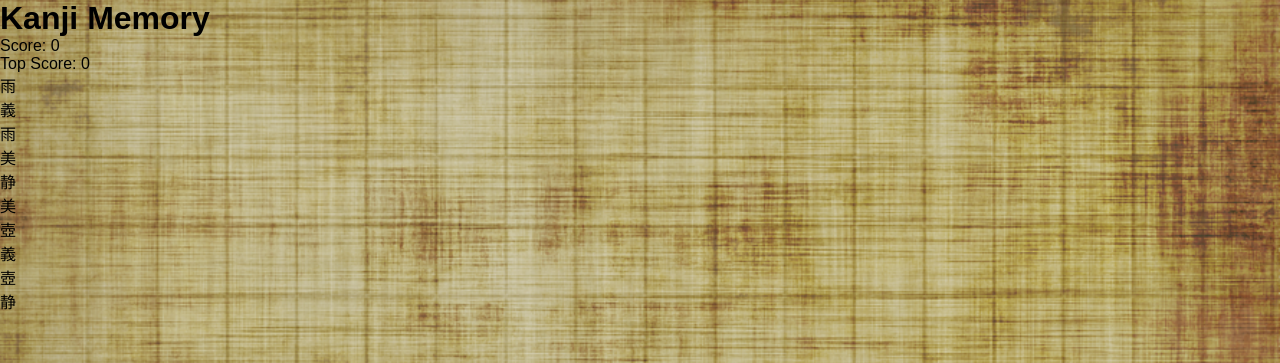
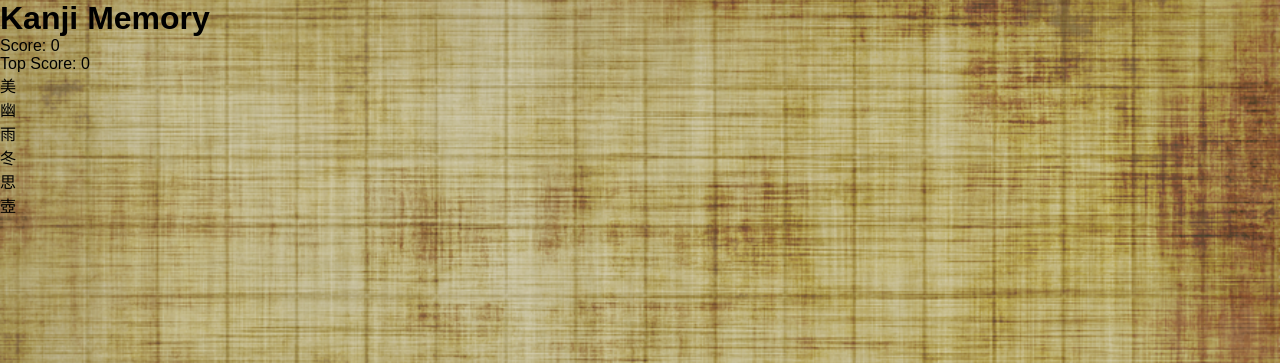
Before and after one commit to amNotAWalnutToday/odin-memory-game, a React (Create React App) app: page / in a window 1280 px wide. Shown: the top 363 px of the page. Built offline with nearby package versions, Linux system fonts and the light colour scheme.

Commit message:
Update Card/CardHolder to stop duplicate cards being produced

```diff
--- a/src/App.js
+++ b/src/App.js
@@ -3,13 +3,14 @@ import Header from './components/Header';
 import CardHolder from './components/CardHolder';
 
 function App() {
+  const [level, setLevel] = useState(1);
   const [score, setScore] = useState(0);
   const [topScore, setTopScore] = useState(0);
 
   return (
     <div id="container">
       <Header score={score} topScore={topScore} />
-      <CardHolder />
+      <CardHolder level={level} />
     </div>
   );
 }
--- a/src/components/Card.js
+++ b/src/components/Card.js
@@ -1,23 +1,7 @@
-import React, { useState } from 'react';
-
-const Card = () => {
-    const [seed, setSeed] = useState(Math.floor(Math.random() * 10))
-    const [kanji, setKanji] = useState([
-        '思',
-        '愛',
-        '雨',
-        '冬',
-        '義',
-        '忍',
-        '美',
-        '静',
-        '幽',
-        '壺',
-    ])
-
+const Card = ( {kanji} ) => {
     return (
         <div>
-            <p>{kanji[seed]}</p>
+            <p>{kanji}</p>
         </div>
     )
 }
--- a/src/components/CardHolder.js
+++ b/src/components/CardHolder.js
@@ -1,18 +1,47 @@
+import React, { useState, useEffect } from 'react';
 import Card from './Card';
 
-const CardHolder = () => {
+const CardHolder = ( {level} ) => {
+    const [seed, setSeed] = useState(Math.floor(Math.random() * 10));
+    const [kanji, setKanji] = useState([
+        '思',
+        '愛',
+        '雨',
+        '冬',
+        '義',
+        '忍',
+        '美',
+        '静',
+        '幽',
+        '壺',
+    ]);
+    const [levelKanji, setLevelKanji] = useState([]);
+
+    useEffect(() => {
+        const newKanji = [...kanji];
+        const newLevelKanji = [...levelKanji];
+        const i = 4 + (level * 2);
+        if(levelKanji.length < i) {
+            newKanji.splice(seed, 1);
+            newKanji.push(newKanji[seed-1]);
+            newLevelKanji.push(kanji[seed]);
+            setSeed(Math.floor(Math.random() * (10 - newLevelKanji.length)));
+            setKanji(newKanji);
+            setLevelKanji(newLevelKanji);
+        }
+    }, [level, seed, kanji, levelKanji]);
+
+    const mapCards = () => {
+        return levelKanji.map((item, i) => {
+            return  <div key={i}>
+                        <Card kanji={item}/>
+                    </div>
+        });
+    }
+
     return(
         <div>
-            <Card />
-            <Card />
-            <Card />
-            <Card />
-            <Card />
-            <Card />
-            <Card />
-            <Card />
-            <Card />
-            <Card />
+            {mapCards()}
         </div>
     );
 }
```
